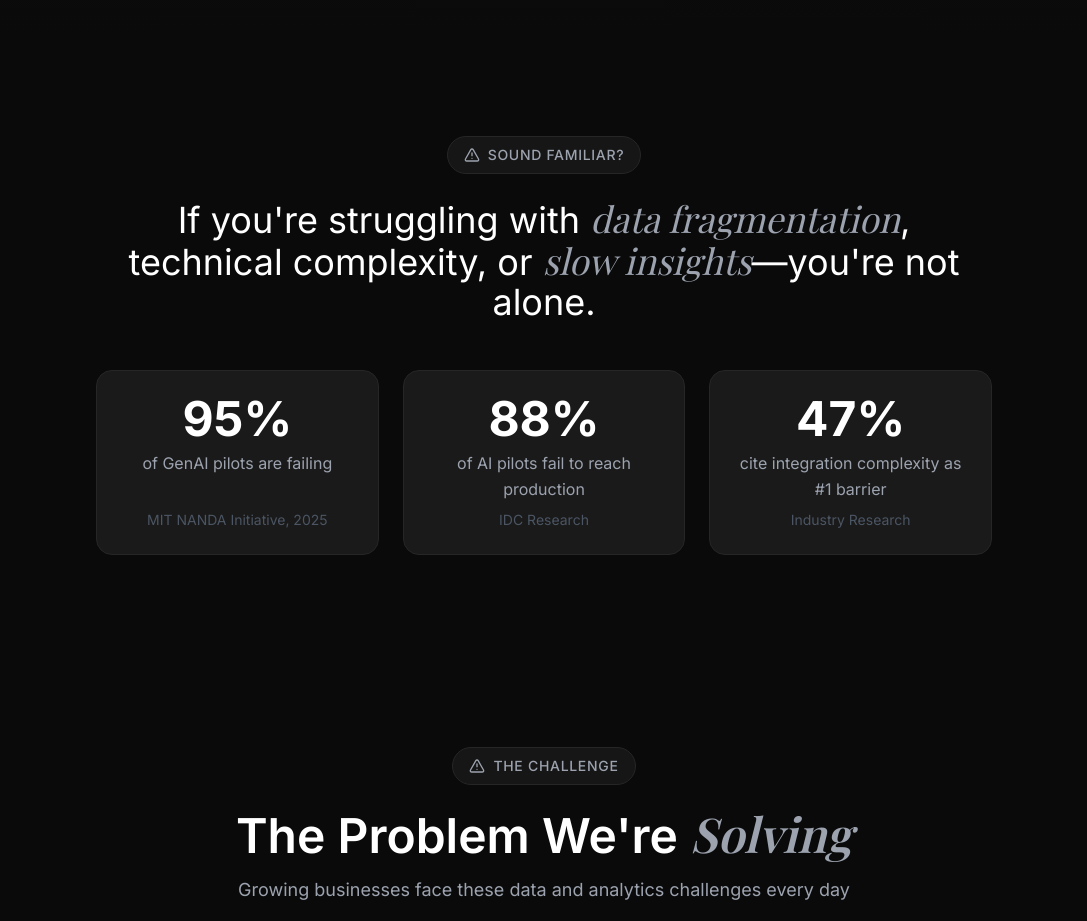
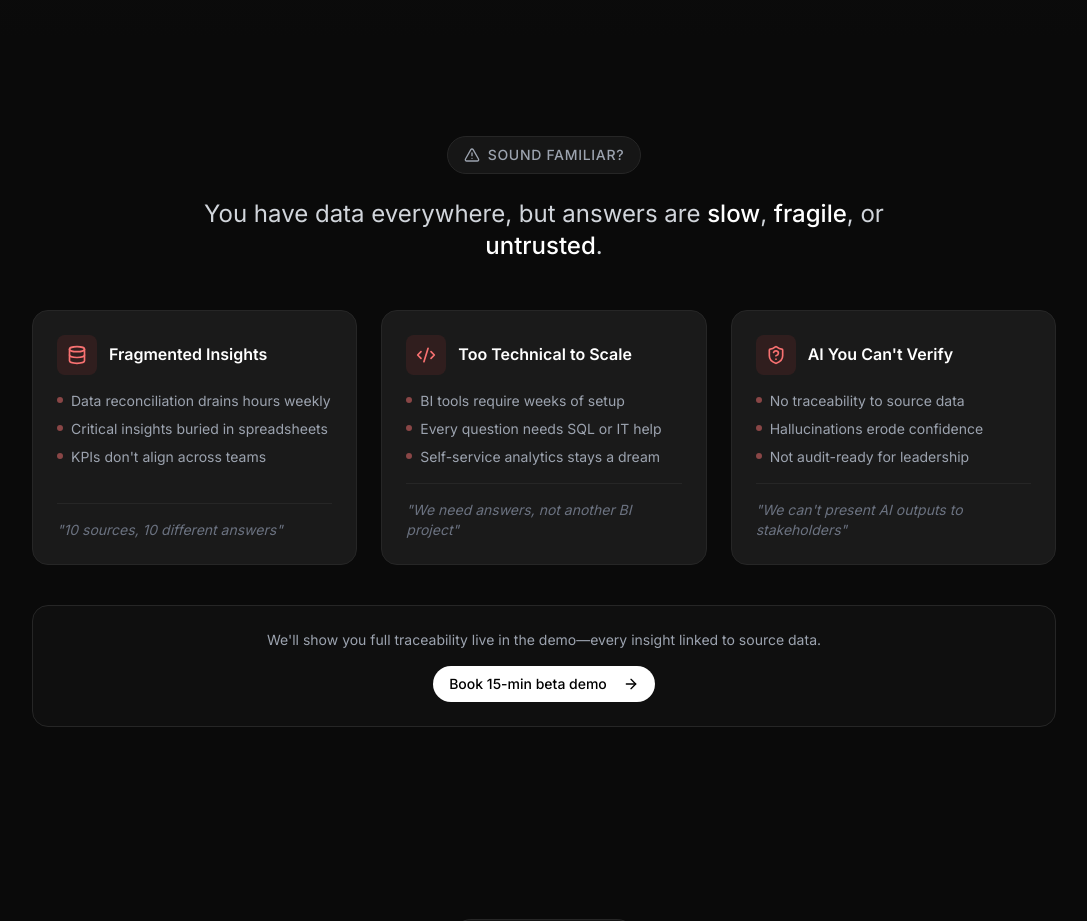
Before and after one commit to seyvinstark/agenty-website, a React (Vite) app: page / in a window 1280 px wide. Shown: the part 760-1681 px from the top of the page, without its empty margins (96-1183 px from the left). Built offline with nearby package versions, Linux system fonts and the light colour scheme; a web font is replaced by a local one.

Commit message:
pain point section

```diff
--- a/src/components/sections/DataAnalysis.jsx
+++ b/src/components/sections/DataAnalysis.jsx
@@ -1,26 +1,106 @@
 import { motion } from 'framer-motion';
-import { AlertTriangle } from 'lucide-react';
+import { AlertTriangle, Database, Code2, ShieldQuestion, ArrowRight } from 'lucide-react';
 import { SectionBadge } from '../ui/Badge';
 import Card from '../ui/Card';
+import Button from '../ui/Button';
 import { useTheme } from '../../context/ThemeContext';
 
-const stats = [
+const painPoints = [
   {
-    value: '95%',
-    description: 'of GenAI pilots are failing',
-    source: 'MIT NANDA Initiative, 2025',
+    id: 'fragmented',
+    icon: Database,
+    title: 'Fragmented Insights',
+    quote: '"10 sources, 10 different answers"',
+    bullets: [
+      'Data reconciliation drains hours weekly',
+      'Critical insights buried in spreadsheets',
+      'KPIs don\'t align across teams',
+    ],
   },
   {
-    value: '88%',
-    description: 'of AI pilots fail to reach production',
-    source: 'IDC Research',
+    id: 'technical',
+    icon: Code2,
+    title: 'Too Technical to Scale',
+    quote: '"We need answers, not another BI project"',
+    bullets: [
+      'BI tools require weeks of setup',
+      'Every question needs SQL or IT help',
+      'Self-service analytics stays a dream',
+    ],
   },
   {
-    value: '47%',
-    description: 'cite integration complexity as #1 barrier',
-    source: 'Industry Research',
+    id: 'trust',
+    icon: ShieldQuestion,
+    title: 'AI You Can\'t Verify',
+    quote: '"We can\'t present AI outputs to stakeholders"',
+    bullets: [
+      'No traceability to source data',
+      'Hallucinations erode confidence',
+      'Not audit-ready for leadership',
+    ],
   },
 ];
+
+function PainPointCard({ painPoint, index }) {
+  const { theme } = useTheme();
+  const Icon = painPoint.icon;
+
+  return (
+    <motion.div
+      initial={{ opacity: 0, y: 20 }}
+      whileInView={{ opacity: 1, y: 0 }}
+      viewport={{ once: true }}
+      transition={{ duration: 0.5, delay: index * 0.1 }}
+      className="h-full"
+    >
+      <Card padding="p-6" className="h-full flex flex-col">
+        {/* Icon + Title */}
+        <div className="flex items-center gap-3 mb-4">
+          <div className={`w-10 h-10 rounded-lg flex items-center justify-center ${
+            theme === 'dark' ? 'bg-red-500/10' : 'bg-red-50'
+          }`}>
+            <Icon className={`w-5 h-5 ${
+              theme === 'dark' ? 'text-red-400' : 'text-red-500'
+            }`} />
+          </div>
+          <h3 className={`font-semibold ${
+            theme === 'dark' ? 'text-white' : 'text-slate-900'
+          }`}>
+            {painPoint.title}
+          </h3>
+        </div>
+
+        {/* Bullets */}
+        <ul className="space-y-2 mb-4 flex-grow">
+          {painPoint.bullets.map((bullet, i) => (
+            <li
+              key={i}
+              className={`flex items-start gap-2 text-sm ${
+                theme === 'dark' ? 'text-gray-400' : 'text-slate-600'
+              }`}
+            >
+              <span className={`mt-1.5 w-1.5 h-1.5 rounded-full flex-shrink-0 ${
+                theme === 'dark' ? 'bg-red-400/50' : 'bg-red-400'
+              }`} />
+              {bullet}
+            </li>
+          ))}
+        </ul>
+
+        {/* Quote */}
+        <div className={`pt-4 border-t ${
+          theme === 'dark' ? 'border-[#262626]' : 'border-slate-200'
+        }`}>
+          <p className={`text-sm italic ${
+            theme === 'dark' ? 'text-gray-500' : 'text-slate-500'
+          }`}>
+            {painPoint.quote}
+          </p>
+        </div>
+      </Card>
+    </motion.div>
+  );
+}
 
 export default function DataAnalysis() {
   const { theme } = useTheme();
@@ -35,51 +115,65 @@ export default function DataAnalysis() {
           whileInView={{ opacity: 1, y: 0 }}
           viewport={{ once: true, margin: '-100px' }}
           transition={{ duration: 0.8 }}
-          className="max-w-4xl mx-auto text-center"
+          className="max-w-5xl mx-auto"
         >
-          {/* Badge */}
+          {/* Header */}
+          <div className="text-center mb-12">
             <SectionBadge icon={AlertTriangle}>SOUND FAMILIAR?</SectionBadge>
 
-          {/* Quote */}
-          <blockquote className={`text-2xl md:text-3xl lg:text-4xl leading-relaxed mb-12 ${
+            <p className={`text-xl md:text-2xl leading-relaxed max-w-3xl mx-auto ${
+              theme === 'dark' ? 'text-gray-300' : 'text-slate-700'
+            }`}>
+              You have data everywhere, but answers are{' '}
+              <span className={`font-medium ${
                 theme === 'dark' ? 'text-white' : 'text-slate-900'
-          }`}>
-            If you're struggling with{' '}
-            <span className={`font-serif italic ${
-              theme === 'dark' ? 'text-gray-400' : 'text-slate-500'
-            }`}>data fragmentation</span>, technical complexity, or{' '}
-            <span className={`font-serif italic ${
-              theme === 'dark' ? 'text-gray-400' : 'text-slate-500'
-            }`}>slow insights</span>—you're not alone.
-          </blockquote>
+              }`}>slow</span>,{' '}
+              <span className={`font-medium ${
+                theme === 'dark' ? 'text-white' : 'text-slate-900'
+              }`}>fragile</span>, or{' '}
+              <span className={`font-medium ${
+                theme === 'dark' ? 'text-white' : 'text-slate-900'
+              }`}>untrusted</span>.
+            </p>
+          </div>
 
-          {/* Stats */}
-          <div className="grid md:grid-cols-3 gap-6">
-            {stats.map((stat, index) => (
+          {/* Pain Point Cards */}
+          <div className="grid md:grid-cols-3 gap-6 mb-10">
+            {painPoints.map((painPoint, index) => (
+              <PainPointCard
+                key={painPoint.id}
+                painPoint={painPoint}
+                index={index}
+              />
+            ))}
+          </div>
+
+          {/* CTA Footer */}
           <motion.div
-                key={stat.value}
             initial={{ opacity: 0, y: 20 }}
             whileInView={{ opacity: 1, y: 0 }}
             viewport={{ once: true }}
-                transition={{ duration: 0.5, delay: index * 0.1 }}
-                className="h-full"
+            transition={{ duration: 0.5, delay: 0.4 }}
+            className={`text-center p-6 rounded-2xl border ${
+              theme === 'dark'
+                ? 'bg-[#0f0f0f] border-[#262626]'
+                : 'bg-slate-50 border-slate-200'
+            }`}
           >
-                <Card padding="p-6" className="h-full flex flex-col">
-                  <div className={`text-4xl md:text-5xl font-bold mb-2 ${
-                    theme === 'dark' ? 'text-white' : 'text-slate-900'
+            <p className={`text-sm mb-4 ${
+              theme === 'dark' ? 'text-gray-400' : 'text-slate-600'
             }`}>
-                    {stat.value}
-                  </div>
-                  <p className={`mb-2 ${
-                    theme === 'dark' ? 'text-gray-400' : 'text-slate-600'
-                  }`}>{stat.description}</p>
-                  <p className={`text-sm mt-auto ${
-                    theme === 'dark' ? 'text-gray-600' : 'text-slate-400'
-                  }`}>{stat.source}</p>
-                </Card>
+              We'll show you full traceability live in the demo—every insight linked to source data.
+            </p>
+            <Button
+              variant="primary"
+              size="sm"
+              onClick={() => window.open('https://cal.com/seyvin/15min', '_blank')}
+            >
+              Book 15-min beta demo
+              <ArrowRight className="w-4 h-4 ml-2" />
+            </Button>
           </motion.div>
-            ))}
-          </div>
         </motion.div>
       </div>
     </section>
```
Also changed, not shown: 1 other file (tests, documents, lock files or other folders). Lines whose indentation alone changed are shown as unchanged.
